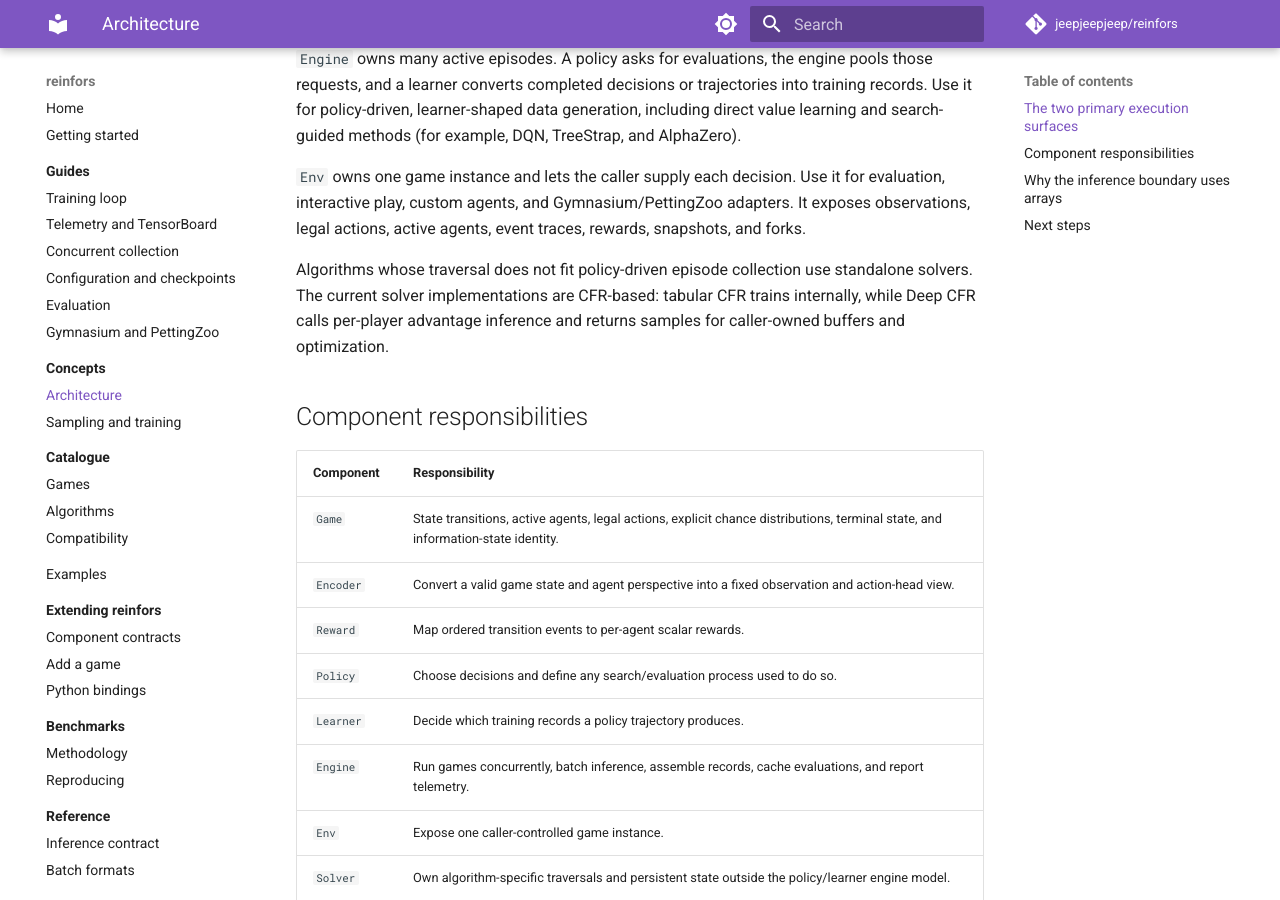
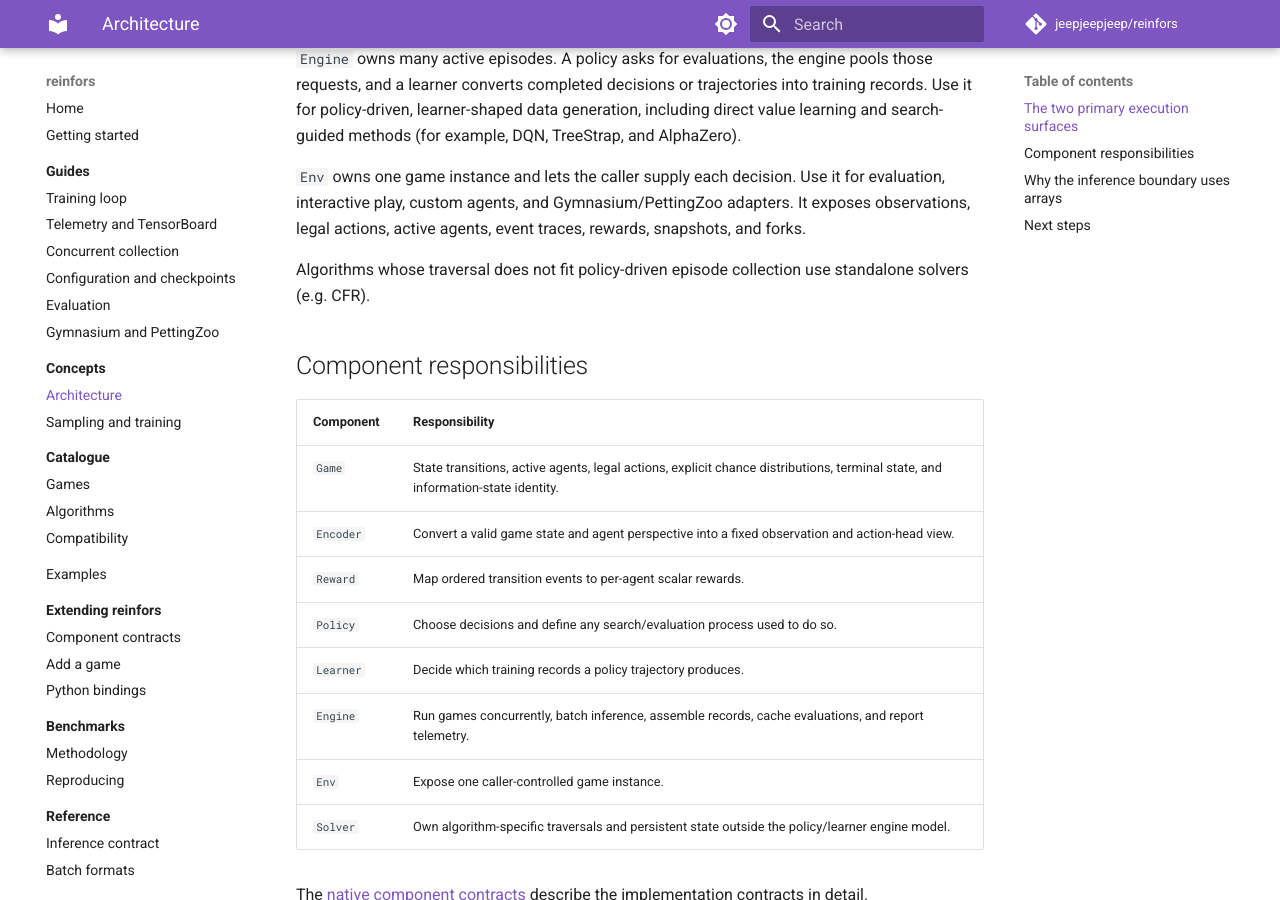
Before and after one commit to jeepjeepjeep/reinfors, an MkDocs documentation site: the page built from docs/concepts/architecture.md, in a window 1280 px wide and 900 px high, scrolled down 1962 px. Built offline with MkDocs 1.6.1 and Material for MkDocs 9.7.7, drawn with Linux system fonts in a browser that asks for light colours; comment, search, counter and statistics services are not loaded.

Commit message:
update architecture wording

```diff
--- a/docs/concepts/architecture.md
+++ b/docs/concepts/architecture.md
@@ -104,9 +104,7 @@ search-guided methods (for example, DQN, TreeStrap, and AlphaZero).
 interactive play, custom agents, and Gymnasium/PettingZoo adapters. It exposes observations,
 legal actions, active agents, event traces, rewards, snapshots, and forks.
 
-Algorithms whose traversal does not fit policy-driven episode collection use standalone solvers.
-The current solver implementations are CFR-based: tabular CFR trains internally, while Deep CFR calls
-per-player advantage inference and returns samples for caller-owned buffers and optimization.
+Algorithms whose traversal does not fit policy-driven episode collection use standalone solvers (e.g. CFR).
 
 ## Component responsibilities
 
```
